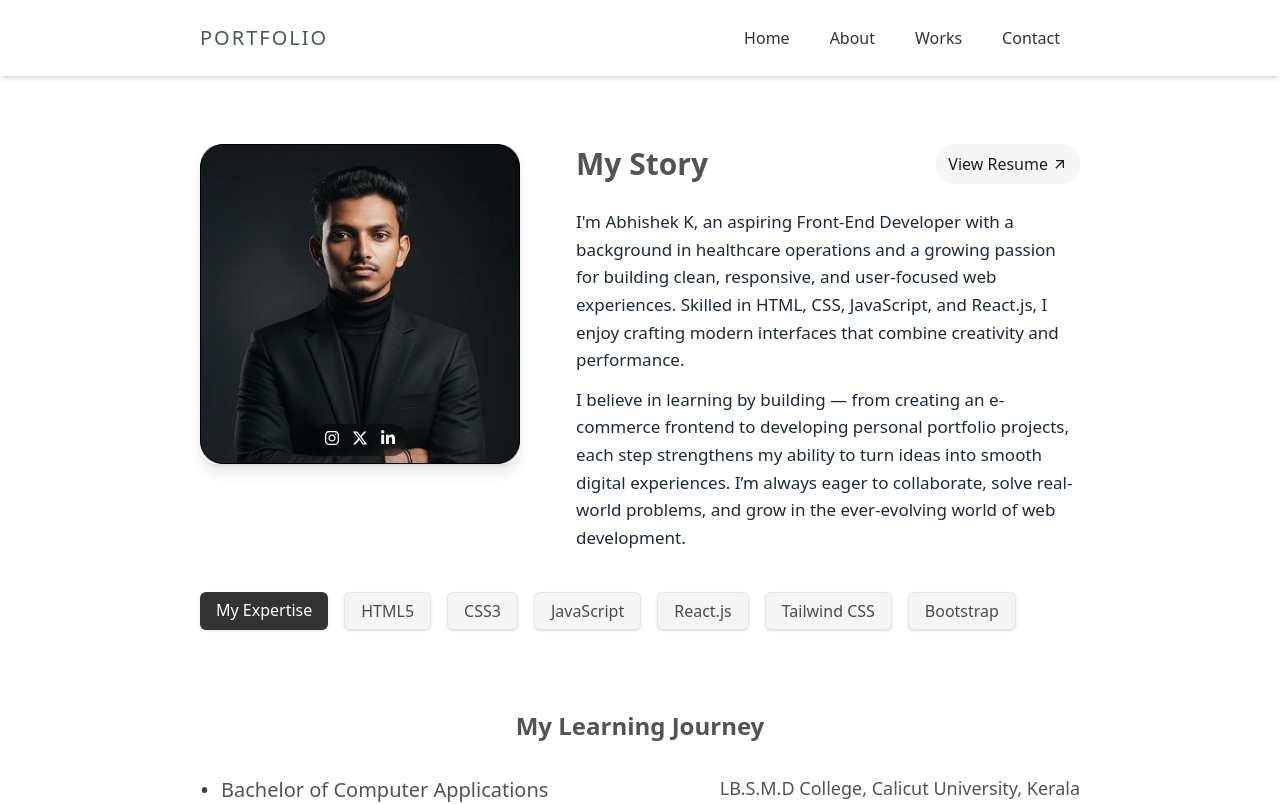
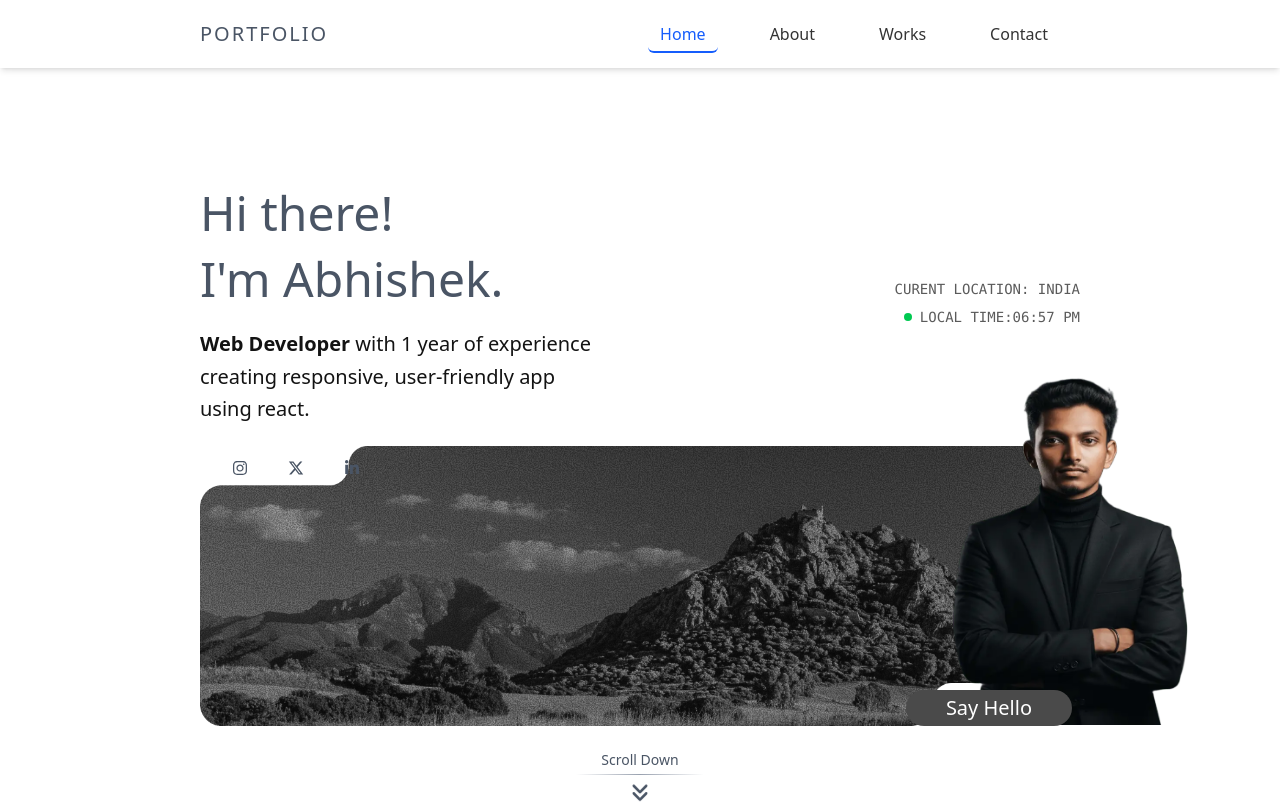
Before and after one commit to abhishekkarayil/portfolio, a React (Vite) app: page / in a window 1280 px wide. Shown: the top 804 px of the page. Built offline with nearby package versions, Linux system fonts and the light colour scheme.

Commit message:
feat: integrate react-router-dom for improved navigation; update App structure and enhance component organization

```diff
--- a/package.json
+++ b/package.json
@@ -15,6 +15,7 @@
     "react": "^19.1.1",
     "react-dom": "^19.1.1",
     "react-icons": "^5.5.0",
+    "react-router-dom": "^7.9.4",
     "swiper": "^12.0.2"
   },
   "devDependencies": {
--- a/src/App.jsx
+++ b/src/App.jsx
@@ -1,34 +1,30 @@
-import { useState } from 'react'
-
-import viteLogo from '/vite.svg'
-import Headers from './Components/Header/Header'
-import './App.css'
+import React from "react";
+import { BrowserRouter as Router, Routes, Route } from "react-router-dom";
+// ...existing code...
 import Home from './Components/Home/Home'
-import Works from './Components/Works/Works'
-import AboutMe from './Components/AboutMe/AboutMe'
 import Contact from './Components/Contact/Contact'
 import Footer from './Components/Footer/Footer'
 import Projects from './Components/Featured-Projects/Projects.jsx'
+import Header from './Components/Header/Header'
 import Mystory from './Components/Mystory/Mystory'
+import AboutMe from "./Components/AboutMe/AboutMe.jsx";
+import Works from "./Components/Works/Works.jsx";
 
+// ...existing code...
 
 function App() {
-  const [count, setCount] = useState(0)
-
   return (
-    <>
-    {/* <Headers />
-    <Home />
-    <Works/>
-    <AboutMe/>
-    <Contact/>
-    <Footer/> */}
-
-    <Mystory/>
-
-
-    </>
-  )
+    <Router>
+      <Header />
+      <Routes>
+        <Route path="/" element={<><Home /><Works/><AboutMe/><Contact/></>} />
+        <Route path="/about" element={<Mystory />} />
+        <Route path="/works" element={<Projects />} />
+        <Route path="/contact" element={<Contact />} />
+      </Routes>
+      <Footer />
+    </Router>
+  );
 }
 
-export default App
+export default App;
--- a/src/Components/Featured-Projects/Projects.jsx
+++ b/src/Components/Featured-Projects/Projects.jsx
@@ -41,8 +41,7 @@ function Projects() {
   ];
 
   return (
-    <>
-      <Headers />
+
 
       <section className="py-16 sm:py-20 bg-white" id="projects">
         <div className="max-w-6xl mx-auto px-4 sm:px-6 lg:px-8">
@@ -106,8 +105,7 @@ function Projects() {
         </div>
       </section>
 
-      <Footer />
-    </>
+
   );
 }
 
--- a/src/Components/Header/Header.jsx
+++ b/src/Components/Header/Header.jsx
@@ -1,39 +1,54 @@
 import React from 'react';
+import { Link, useLocation } from 'react-router-dom';
 import StaggeredMenu from './StaggeredMenu/StaggeredMenu';
 
 function Header() {
+  const location = useLocation();
+
   const menuItems = [
     { label: 'Home', ariaLabel: 'Go to home page', link: '/' },
     { label: 'About', ariaLabel: 'Learn about us', link: '/about' },
     { label: 'Works', ariaLabel: 'View our works', link: '/works' },
-    { label: 'Contact', ariaLabel: 'Get in touch', link: '/contact' }
+    { label: 'Contact', ariaLabel: 'Get in touch', link: '/contact' },
   ];
 
   const socialItems = [
     { label: 'Twitter', link: 'https://twitter.com' },
     { label: 'GitHub', link: 'https://github.com' },
-    { label: 'LinkedIn', link: 'https://linkedin.com' }
+    { label: 'LinkedIn', link: 'https://linkedin.com' },
   ];
 
   return (
-    <header className='flex justify-between items-center bg-white px-6 py-5 md:px-15 lg:px-50 shadow-md fixed top-0 left-0 w-full z-10'>
-      <div className='text-xl font-poppins tracking-widest text-gray-600'>PORTFOLIO</div>
-      <nav className='hidden md:block'>
-        <ul className="flex items-center ">
-          {
-            menuItems.map((item, index) => (
-              <li
-                key={index}
-                className="text-[#333] font-medium sm-text-l px-5 py-1.2 cursor-pointer border-gray-700 hover:text-gray-700 md:px-5 md:py-1.5 hover:bg-gray-100 ">
+    <header className="flex justify-between items-center bg-white px-6 py-5 md:px-15 lg:px-50 shadow-md fixed top-0 left-0 w-full z-10">
+
+      <div className="text-xl font-poppins tracking-widest text-gray-600">
+        PORTFOLIO
+      </div>
+
+
+      <nav className="hidden md:block">
+        <ul className="flex items-center">
+          {menuItems.map((item, index) => (
+            <li key={index} className="px-5">
+              <Link
+                to={item.link}
+                aria-label={item.ariaLabel}
+                className={`font-medium cursor-pointer transition-all text-[#333]
+                  hover:text-gray-700 hover:bg-gray-100 px-3 py-1.5 rounded-md
+                  ${
+                    location.pathname === item.link
+                      ? 'text-blue-600 border-b-2 border-blue-600'
+                      : ''
+                  }`}
+              >
                 {item.label}
-              </li>
-            ))
-          }
-
+              </Link>
+            </li>
+          ))}
         </ul>
       </nav>
 
-
+      {/* Mobile Menu */}
       <div className="md:hidden w-full h-full fixed top-0 flex z-40">
         <StaggeredMenu
           position="left"
@@ -45,7 +60,6 @@ function Header() {
           openMenuButtonColor="#111111"
           changeMenuColorOnOpen={true}
           colors={['#B19EEF', '#5227FF']}
-
           accentColor="#ff6b6b"
           isFixed={true}
         />
--- a/src/Components/Mystory/Mystory.jsx
+++ b/src/Components/Mystory/Mystory.jsx
@@ -28,8 +28,8 @@ function About() {
   ];
 
   return (
-    <>
-      <Headers />
+
+
 
       <div className="min-h-screen bg-white mt-20 text-gray-800 px-5 sm:px-8 md:px-16 lg:px-50 py-16">
         <div className="flex flex-col lg:flex-row items-center lg:items-start gap-10 md:gap-14">
@@ -140,8 +140,7 @@ function About() {
         </div>
       </div>
 
-      <Footer />
-    </>
+
   );
 }
 
--- a/src/Components/Works/Works.jsx
+++ b/src/Components/Works/Works.jsx
@@ -8,6 +8,8 @@ import 'swiper/css/pagination';
 import 'swiper/css/navigation';
 
 import Rectangle26 from '../../assets/Images/Rectangle 26.webp';
+import { Link } from 'react-router-dom';
+import Projects from '../Featured-Projects/Projects';
 
 function Works() {
     const navigationPrevRef = useRef(null);
@@ -147,9 +149,13 @@ function Works() {
             </div>
 
             <div className='flex lg:mt-8 mt-8 justify-center items-center'>
-                <button className='bg-[#4A4A4A] text-[#FFFFFF] text-sm md:text-base rounded-4xl md:w-49 md:h-10 w-35 h-8 hover:bg-[#5b5959] hover:cursor-pointer'>
-                    View All Works
-                </button>
+            <Link to="works">
+  <button className="bg-[#4A4A4A] text-[#FFFFFF] text-sm md:text-base rounded-4xl md:w-49 md:h-10 w-35 h-8 hover:bg-[#5b5959] hover:cursor-pointer">
+    View All Works
+  </button>
+</Link>
+
+
             </div>
         </div>
     )
```
Also changed, not shown: 1 other file (tests, documents, lock files or other folders).
